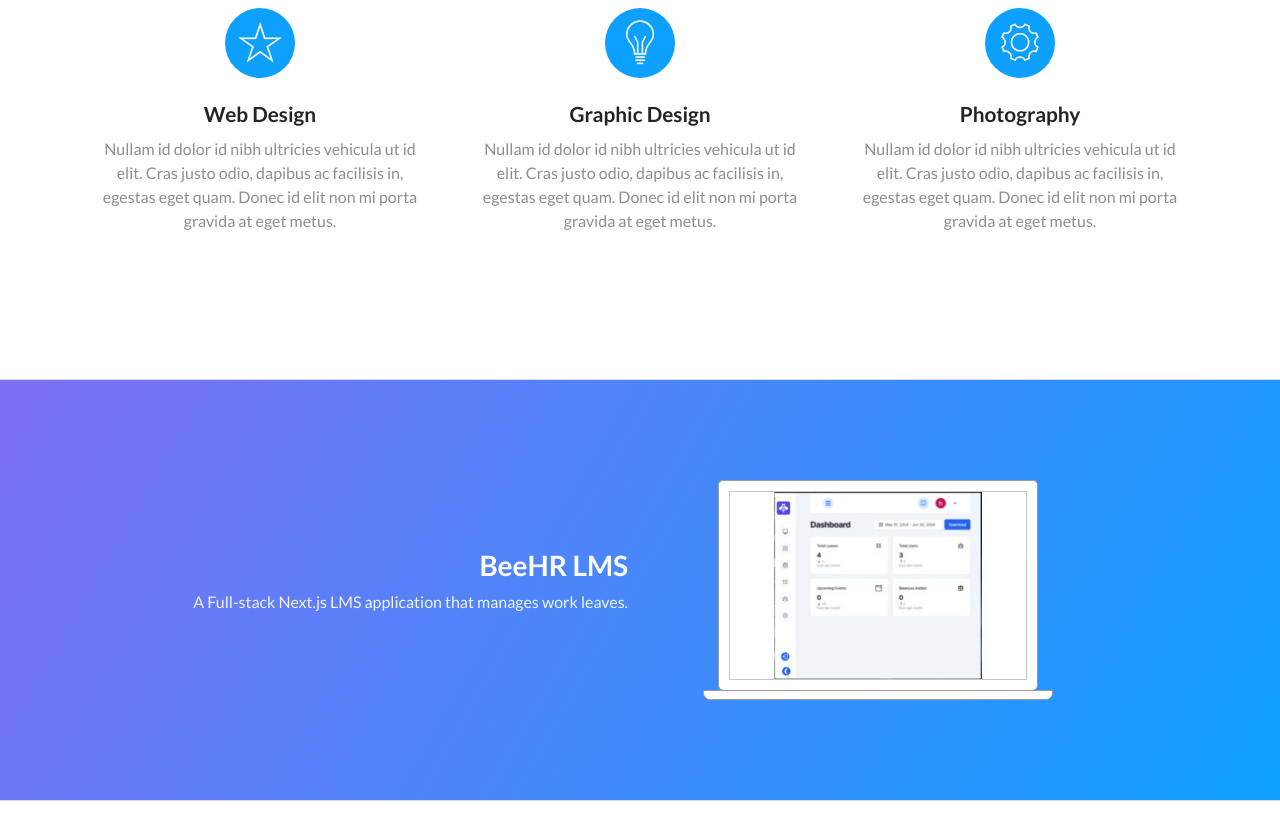
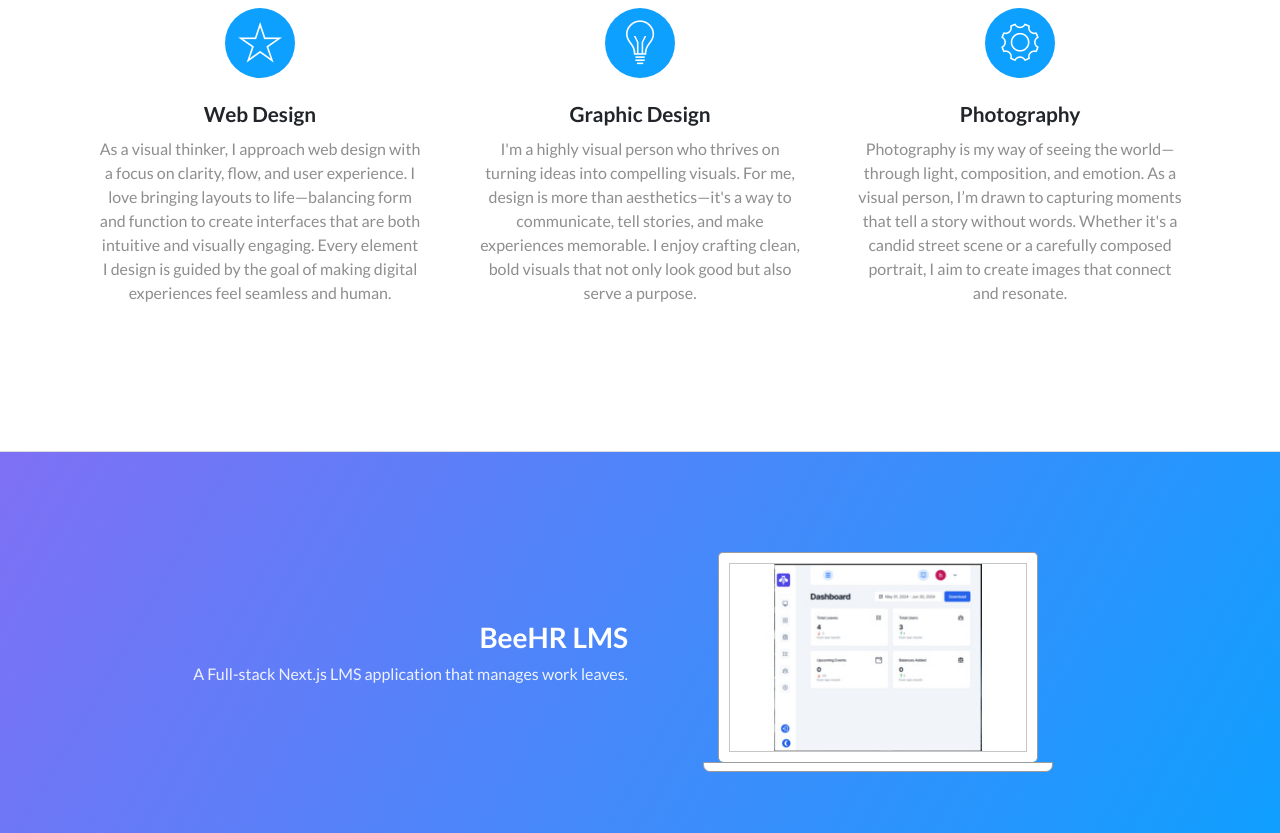
Before and after one commit to hachemawawi/portfolio, a plain HTML site: page index.html in a window 1280 px wide. Shown: the part 1280-2113 px from the top of the page. Drawn offline with Linux system fonts and the light colour scheme; files whose address does not match are found by name.

Commit message:
Update index.html

```diff
--- a/index.html
+++ b/index.html
@@ -96,7 +96,7 @@
                                 </div>
                                 <div class="card-body">
                                     <h3 class="card-title">Web Design</h3>
-                                    <p class="card-text">Nullam id dolor id nibh ultricies vehicula ut id elit. Cras justo odio, dapibus ac facilisis in, egestas eget quam. Donec id elit non mi porta gravida at eget metus.</p>
+                                    <p class="card-text">As a visual thinker, I approach web design with a focus on clarity, flow, and user experience. I love bringing layouts to life—balancing form and function to create interfaces that are both intuitive and visually engaging. Every element I design is guided by the goal of making digital experiences feel seamless and human.</p>
                                 </div>
                             </div>
                         </div>
@@ -107,7 +107,7 @@
                                 </div>
                                 <div class="card-body">
                                     <h3 class="card-title">Graphic Design</h3>
-                                    <p class="card-text">Nullam id dolor id nibh ultricies vehicula ut id elit. Cras justo odio, dapibus ac facilisis in, egestas eget quam. Donec id elit non mi porta gravida at eget metus.</p>
+                                    <p class="card-text">I'm a highly visual person who thrives on turning ideas into compelling visuals. For me, design is more than aesthetics—it's a way to communicate, tell stories, and make experiences memorable. I enjoy crafting clean, bold visuals that not only look good but also serve a purpose.</p>
                                 </div>
                             </div>
                         </div>
@@ -118,7 +118,7 @@
                                 </div>
                                 <div class="card-body">
                                     <h3 class="card-title">Photography</h3>
-                                    <p class="card-text">Nullam id dolor id nibh ultricies vehicula ut id elit. Cras justo odio, dapibus ac facilisis in, egestas eget quam. Donec id elit non mi porta gravida at eget metus.</p>
+                                    <p class="card-text">Photography is my way of seeing the world—through light, composition, and emotion. As a visual person, I’m drawn to capturing moments that tell a story without words. Whether it's a candid street scene or a carefully composed portrait, I aim to create images that connect and resonate.</p>
                                 </div>
                             </div>
                         </div>
```
